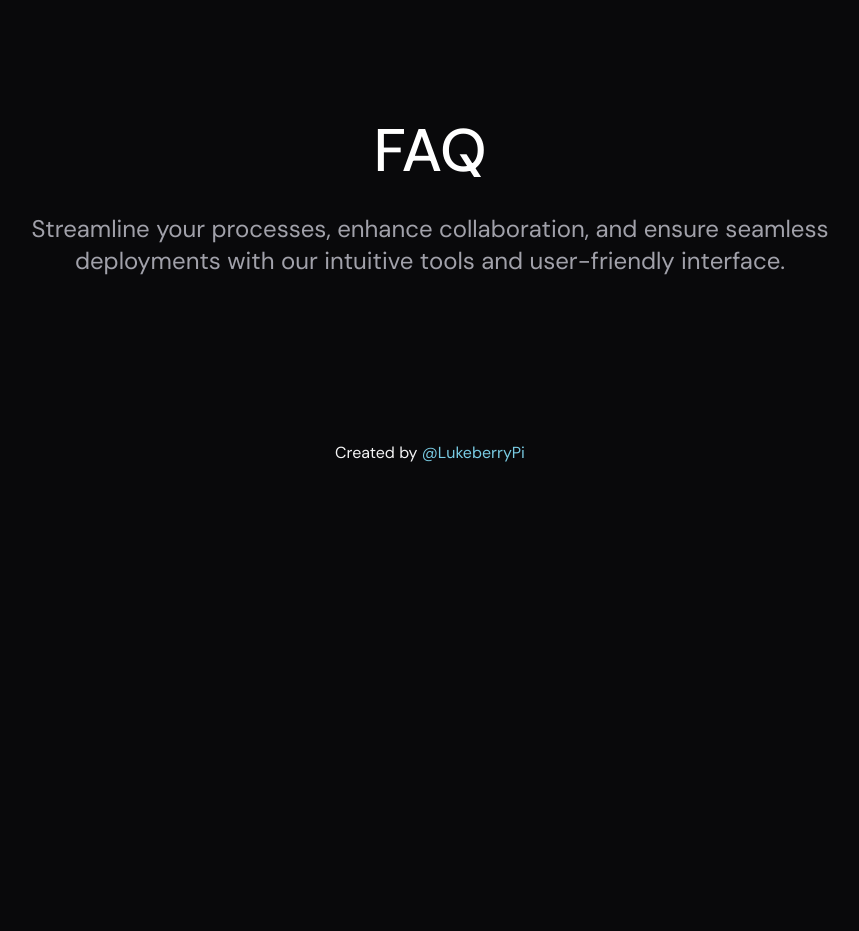
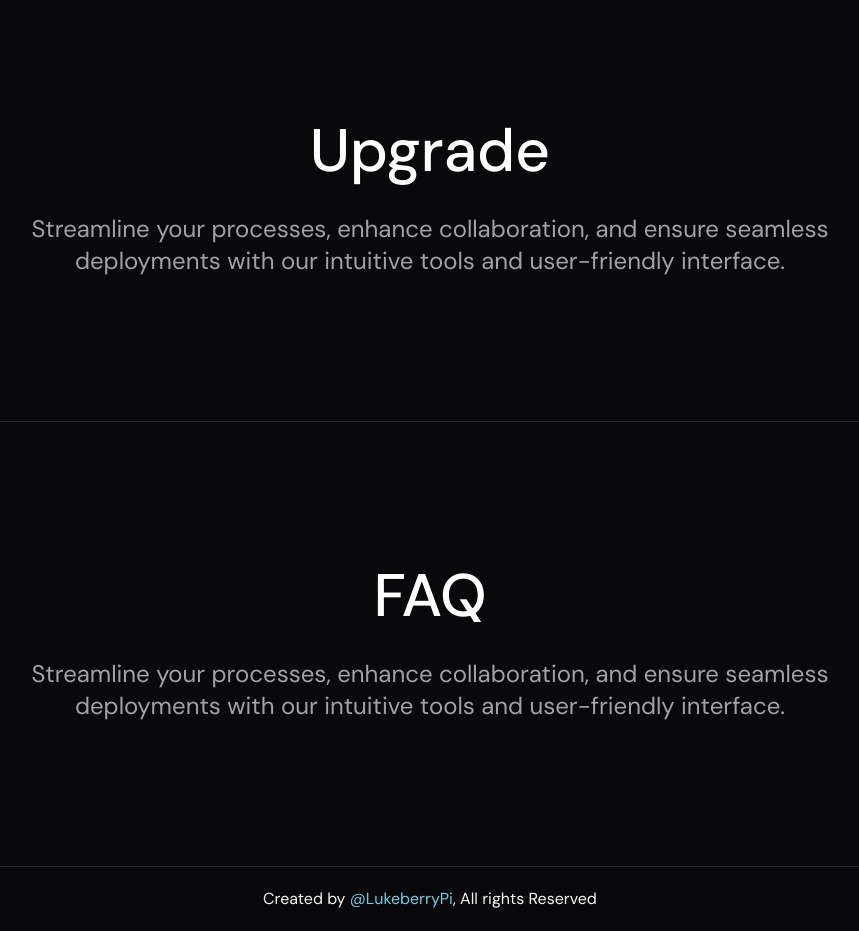
Before and after one commit to LukeberryPi/theployer, a Next.js app: page / in a window 1280 px wide. Shown: the part 1540-2471 px from the top of the page, without its empty margins (210-1069 px from the left). Before the commit the page ends 2025 px from the top, so only its background shows below. Built offline with nearby package versions, Linux system fonts and the light colour scheme.

Commit message:
add license

```diff
--- a/src/app/layout.tsx
+++ b/src/app/layout.tsx
@@ -48,7 +48,7 @@ export default function RootLayout({
           </ul>
         </nav>
         {children}
-        <footer className="flex items-center bg-zinc-950 w-full bottom-0 py-5 justify-center">
+        <footer className="border-t border-zinc-800 flex items-center bg-zinc-950 w-full bottom-0 py-5 justify-center">
           <p>
             Created by{" "}
             <Link
@@ -58,6 +58,7 @@ export default function RootLayout({
             >
               @LukeberryPi
             </Link>
+            , All rights Reserved
           </p>
         </footer>
       </body>
--- a/src/app/page.tsx
+++ b/src/app/page.tsx
@@ -54,6 +54,17 @@ export default function Home() {
         </h3>
       </section>
       <section
+        id="upgrade"
+        className="border-b border-zinc-800 flex flex-col gap-10 items-center justify-center py-36"
+      >
+        <h2 className="text-6xl font-medium text-white">Upgrade</h2>
+        <h3 className="-mt-2 text-2xl text-zinc-400">
+          Streamline your processes, enhance collaboration, and ensure seamless{" "}
+          <br />
+          deployments with our intuitive tools and user-friendly interface.
+        </h3>
+      </section>
+      <section
         id="faq"
         className="flex flex-col gap-10 items-center justify-center py-36"
       >
```
Also changed, not shown: 1 other file (tests, documents, lock files or other folders).
